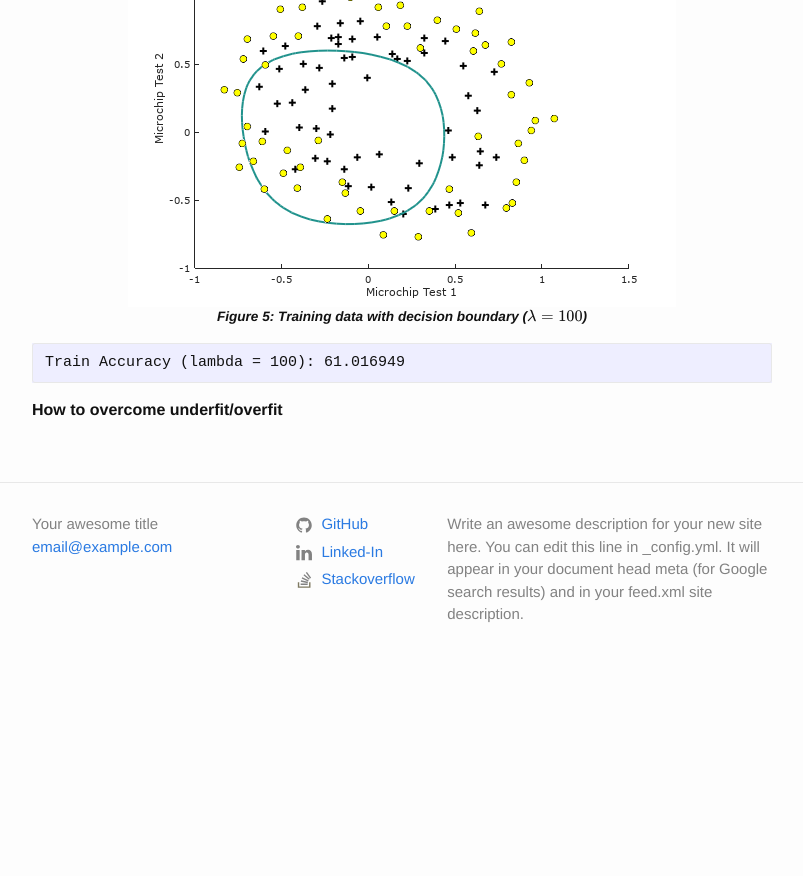
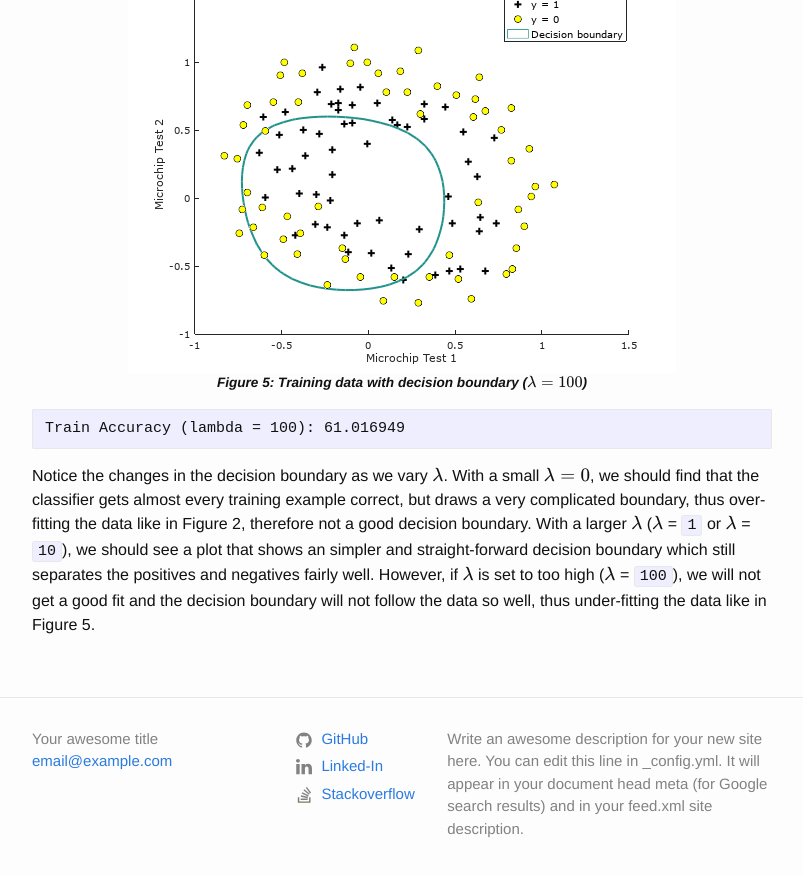
Before and after one commit to yewjie-github/Portfolio, a Jekyll site: the page built from _posts/ML_Cousera/2017-12-19-Regularized-Logistic-Regression.markdown, in a window 1280 px wide and 900 px high, scrolled down 4161 px. Shown: the top 876 px of the window, without its empty margins (238-1041 px from the left). Built offline with Jekyll 4.4.1, drawn with Linux system fonts in a browser that asks for light colours; formulas are drawn with MathJax 3; before the commit the page ends 4847 px from its top, so only the background shows below that; some of the changed text lies outside the part shown.

Commit message:
Content Update

````diff
--- a/_posts/ML_Cousera/2017-12-19-Regularized-Logistic-Regression.markdown
+++ b/_posts/ML_Cousera/2017-12-19-Regularized-Logistic-Regression.markdown
@@ -1,6 +1,6 @@
 ---
 layout: "post"
-title:
+title: "Predicting whether Microchip passes QA Test with Regularized Logistic Regression"
 ---
 
 From our previous post, we understand that most real-world problems are not linearly separable, which means our dataset cannot be separated into positive and negative examples by a straight-line through a plot. Now, let us take a look on how this issue of be addressed.
@@ -68,7 +68,7 @@ Train Accuracy (lambda = 0): 86.440678
 ```
 
 
-To better understand the effects of $$\lambda$$, let us visualize how the decision boundary behaves and the prediction accuary varies when using different values of $$\lambda$$.
+To better understand the effects of $$\lambda$$, precisely on the matter of how regularization prevents over-fitting, let us visualize how the decision boundary behaves and the prediction accuary varies when using different values of $$\lambda$$.
 
 **When $$\lambda=1$$**
 
@@ -100,5 +100,4 @@ Train Accuracy (lambda = 10): 74.576271
 Train Accuracy (lambda = 100): 61.016949
 ```
 
-
-**How to overcome underfit/overfit**
+Notice the changes in the decision boundary as we vary $$\lambda$$. With a small $$\lambda=0$$, we should find that the classifier gets almost every training example correct, but draws a very complicated boundary, thus over-fitting the data like in Figure 2, therefore not a good decision boundary. With a larger $$\lambda$$ ($$\lambda$$ = `1` or $$\lambda$$ = `10`), we should see a plot that shows an simpler and straight-forward decision boundary which still separates the positives and negatives fairly well. However, if $$\lambda$$ is set to too high ($$\lambda$$ = `100`), we will not get a good fit and the decision boundary will not follow the data so well, thus under-fitting the data like in Figure 5.
````
